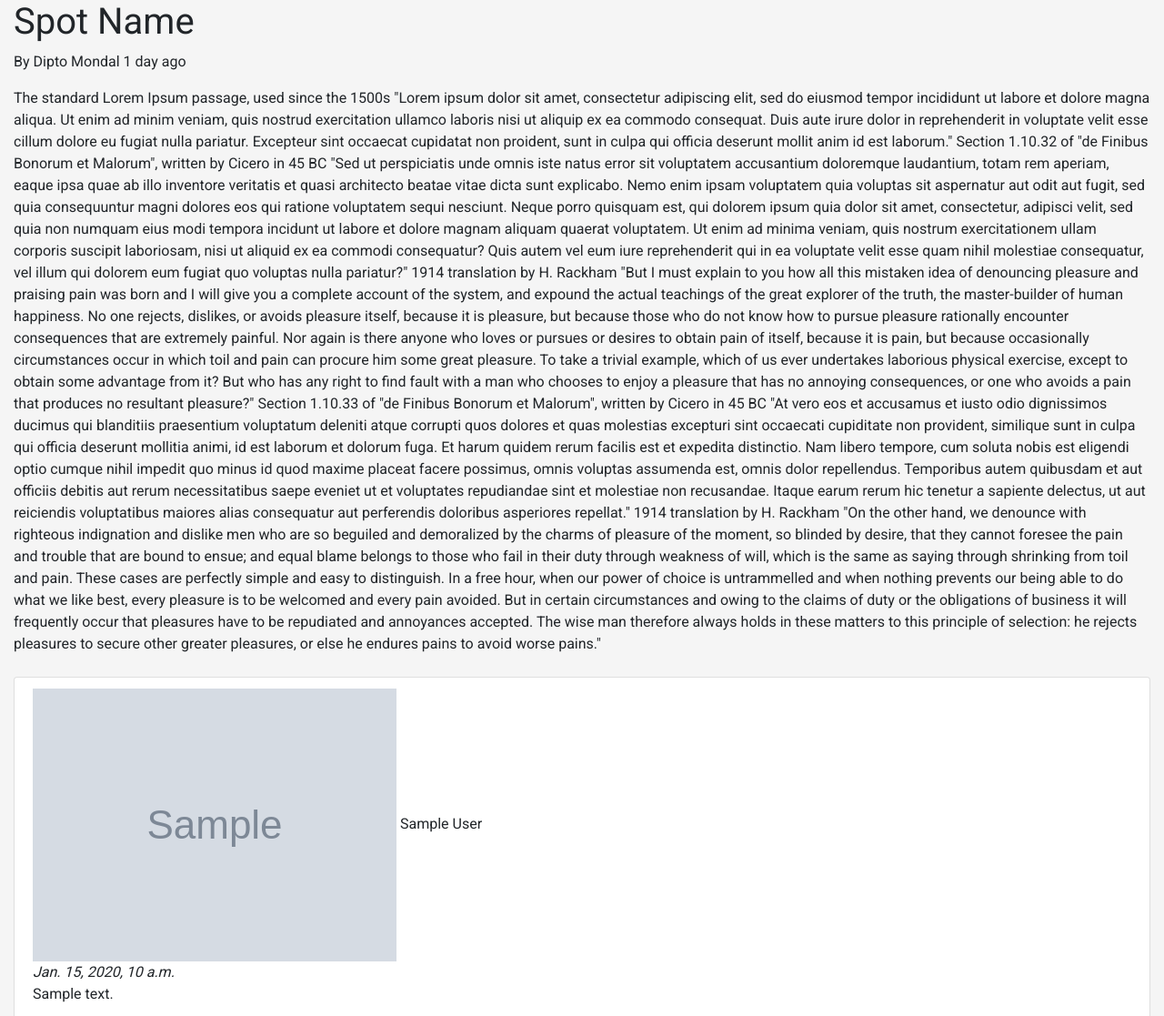
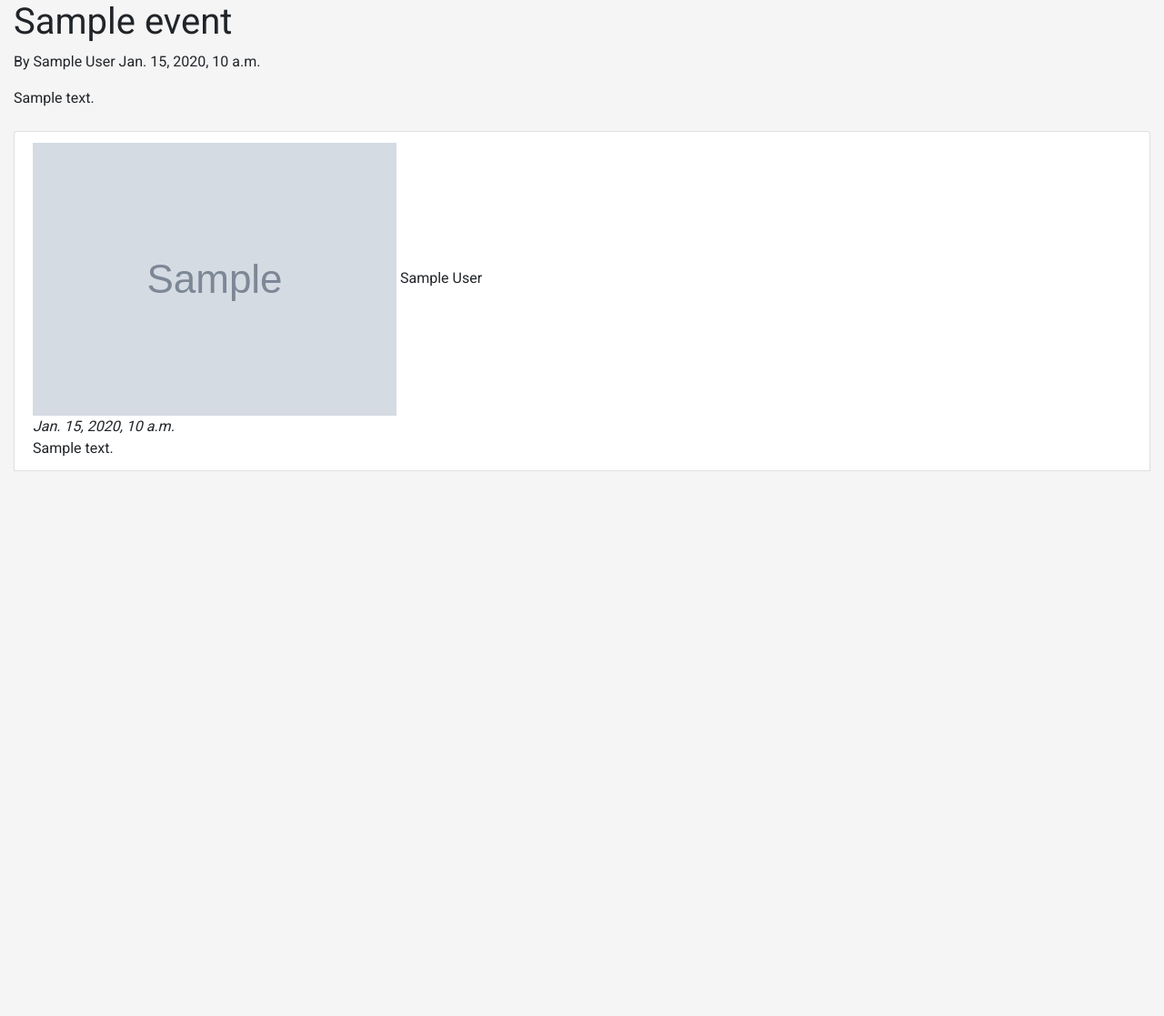
Before and after one commit to rafiulgits/vromon, a Django app: page /event/1/ in a window 1280 px wide. Shown: the part 58-1175 px from the top of the page at 91% size. After the commit the page ends 576 px from the top, so only its background shows below. Run offline with Django 3.2, Linux system fonts and the light colour scheme; tables that the repository leaves empty hold one stand-in row (values such as "Sample post"); grey boxes marked "Sample" are stand-in pictures; parts of the project's set-up code (start-up, migrations or seed data) failed here and were passed over; some libraries are stand-ins or nearby versions.

```diff
--- a/templates/home/event/detail.html
+++ b/templates/home/event/detail.html
@@ -12,27 +12,14 @@
 
     <div class="event-body">
 
-		<h1 class="event-title">Spot Name</h1>
+		<h1 class="event-title">{{ event.title }}</h1>
 		<div class="info">
-			<p>By <span class="blue">Dipto Mondal</span> <span class="bold">1 day ago</span>
+			<p>By <span class="blue">{{ event.organizer.name }}</span> <span class="bold">{{ event.date_time }}</span>
 			</p>
 		</div>
 
 		<article class="event-description">
-			The standard Lorem Ipsum passage, used since the 1500s
-            "Lorem ipsum dolor sit amet, consectetur adipiscing elit, sed do eiusmod tempor incididunt ut labore et dolore magna aliqua. Ut enim ad minim veniam, quis nostrud exercitation ullamco laboris nisi ut aliquip ex ea commodo consequat. Duis aute irure dolor in reprehenderit in voluptate velit esse cillum dolore eu fugiat nulla pariatur. Excepteur sint occaecat cupidatat non proident, sunt in culpa qui officia deserunt mollit anim id est laborum."
-
-            Section 1.10.32 of "de Finibus Bonorum et Malorum", written by Cicero in 45 BC
-            "Sed ut perspiciatis unde omnis iste natus error sit voluptatem accusantium doloremque laudantium, totam rem aperiam, eaque ipsa quae ab illo inventore veritatis et quasi architecto beatae vitae dicta sunt explicabo. Nemo enim ipsam voluptatem quia voluptas sit aspernatur aut odit aut fugit, sed quia consequuntur magni dolores eos qui ratione voluptatem sequi nesciunt. Neque porro quisquam est, qui dolorem ipsum quia dolor sit amet, consectetur, adipisci velit, sed quia non numquam eius modi tempora incidunt ut labore et dolore magnam aliquam quaerat voluptatem. Ut enim ad minima veniam, quis nostrum exercitationem ullam corporis suscipit laboriosam, nisi ut aliquid ex ea commodi consequatur? Quis autem vel eum iure reprehenderit qui in ea voluptate velit esse quam nihil molestiae consequatur, vel illum qui dolorem eum fugiat quo voluptas nulla pariatur?"
-
-            1914 translation by H. Rackham
-            "But I must explain to you how all this mistaken idea of denouncing pleasure and praising pain was born and I will give you a complete account of the system, and expound the actual teachings of the great explorer of the truth, the master-builder of human happiness. No one rejects, dislikes, or avoids pleasure itself, because it is pleasure, but because those who do not know how to pursue pleasure rationally encounter consequences that are extremely painful. Nor again is there anyone who loves or pursues or desires to obtain pain of itself, because it is pain, but because occasionally circumstances occur in which toil and pain can procure him some great pleasure. To take a trivial example, which of us ever undertakes laborious physical exercise, except to obtain some advantage from it? But who has any right to find fault with a man who chooses to enjoy a pleasure that has no annoying consequences, or one who avoids a pain that produces no resultant pleasure?"
-
-            Section 1.10.33 of "de Finibus Bonorum et Malorum", written by Cicero in 45 BC
-            "At vero eos et accusamus et iusto odio dignissimos ducimus qui blanditiis praesentium voluptatum deleniti atque corrupti quos dolores et quas molestias excepturi sint occaecati cupiditate non provident, similique sunt in culpa qui officia deserunt mollitia animi, id est laborum et dolorum fuga. Et harum quidem rerum facilis est et expedita distinctio. Nam libero tempore, cum soluta nobis est eligendi optio cumque nihil impedit quo minus id quod maxime placeat facere possimus, omnis voluptas assumenda est, omnis dolor repellendus. Temporibus autem quibusdam et aut officiis debitis aut rerum necessitatibus saepe eveniet ut et voluptates repudiandae sint et molestiae non recusandae. Itaque earum rerum hic tenetur a sapiente delectus, ut aut reiciendis voluptatibus maiores alias consequatur aut perferendis doloribus asperiores repellat."
-
-            1914 translation by H. Rackham
-            "On the other hand, we denounce with righteous indignation and dislike men who are so beguiled and demoralized by the charms of pleasure of the moment, so blinded by desire, that they cannot foresee the pain and trouble that are bound to ensue; and equal blame belongs to those who fail in their duty through weakness of will, which is the same as saying through shrinking from toil and pain. These cases are perfectly simple and easy to distinguish. In a free hour, when our power of choice is untrammelled and when nothing prevents our being able to do what we like best, every pleasure is to be welcomed and every pain avoided. But in certain circumstances and owing to the claims of duty or the obligations of business it will frequently occur that pleasures have to be repudiated and annoyances accepted. The wise man therefore always holds in these matters to this principle of selection: he rejects pleasures to secure other greater pleasures, or else he endures pains to avoid worse pains."
+            {{ event.description }}
         </article>
 
 
```
